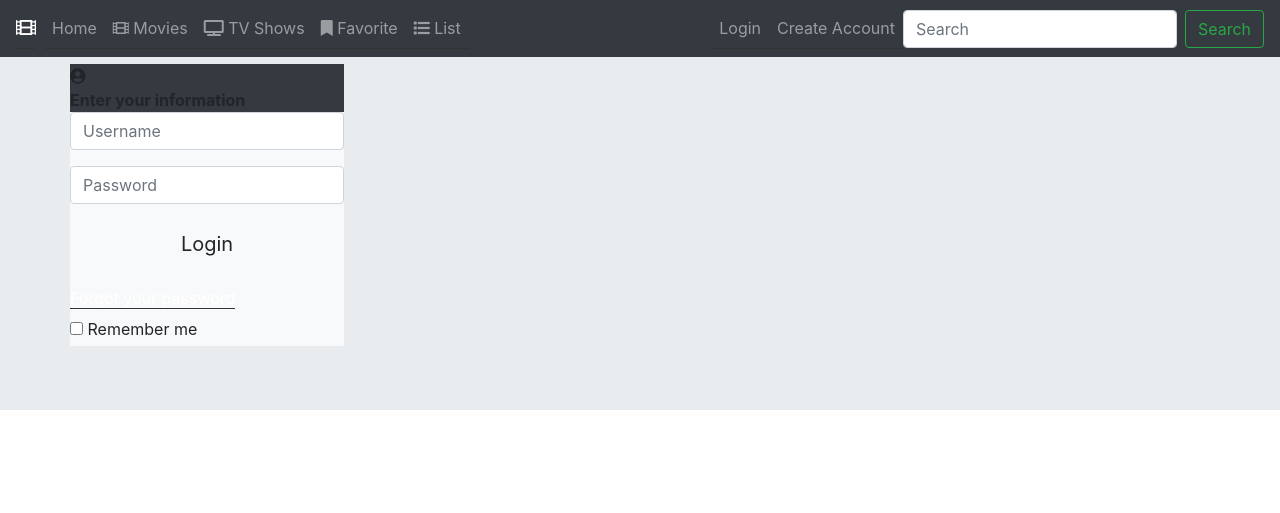
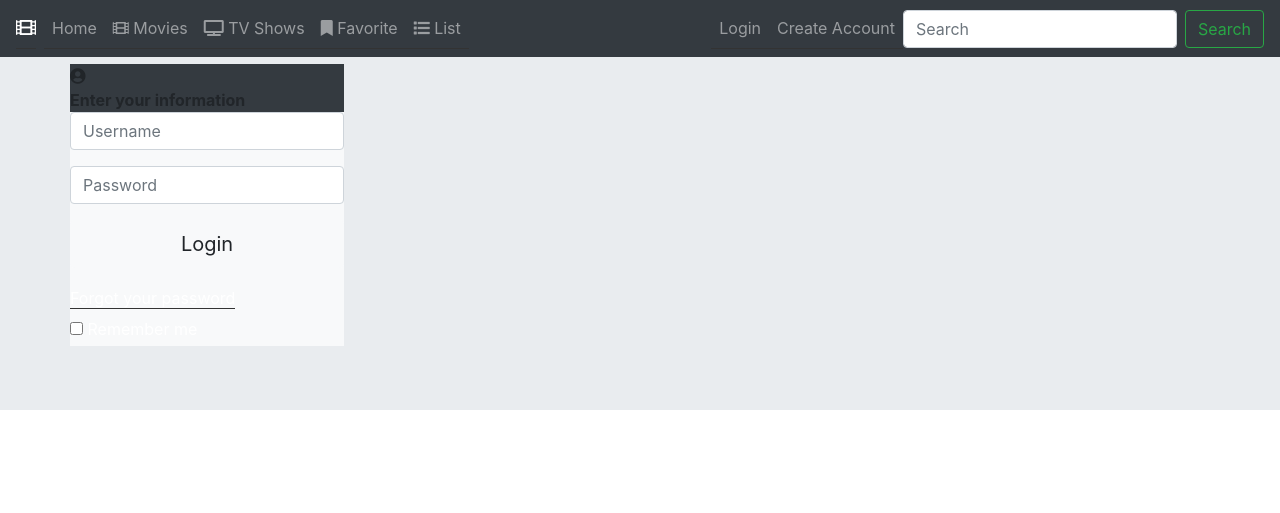
Before and after one commit to Moses-Tumu/GLO-2005, a Flask app: page /login in a window 1280 px wide. Shown: the top 513 px of the page. Run offline with Flask 2, Linux system fonts and the light colour scheme; some libraries are stand-ins or nearby versions.

Commit message:
modif login final

```diff
--- a/app/templates/login.html
+++ b/app/templates/login.html
@@ -21,7 +21,7 @@
 			        <label> <a class="forget" href="" title="forget">Forgot your password</a> </label>
 			    </div>
                 <div class="checkbox pull-left">
-			        <label><input type="checkbox"> Remember me </label>
+			        <label><input type="checkbox"> <font color="#FFFFFF"> Remember me </font> </label>
 			    </div>
 
 			</form>
```
